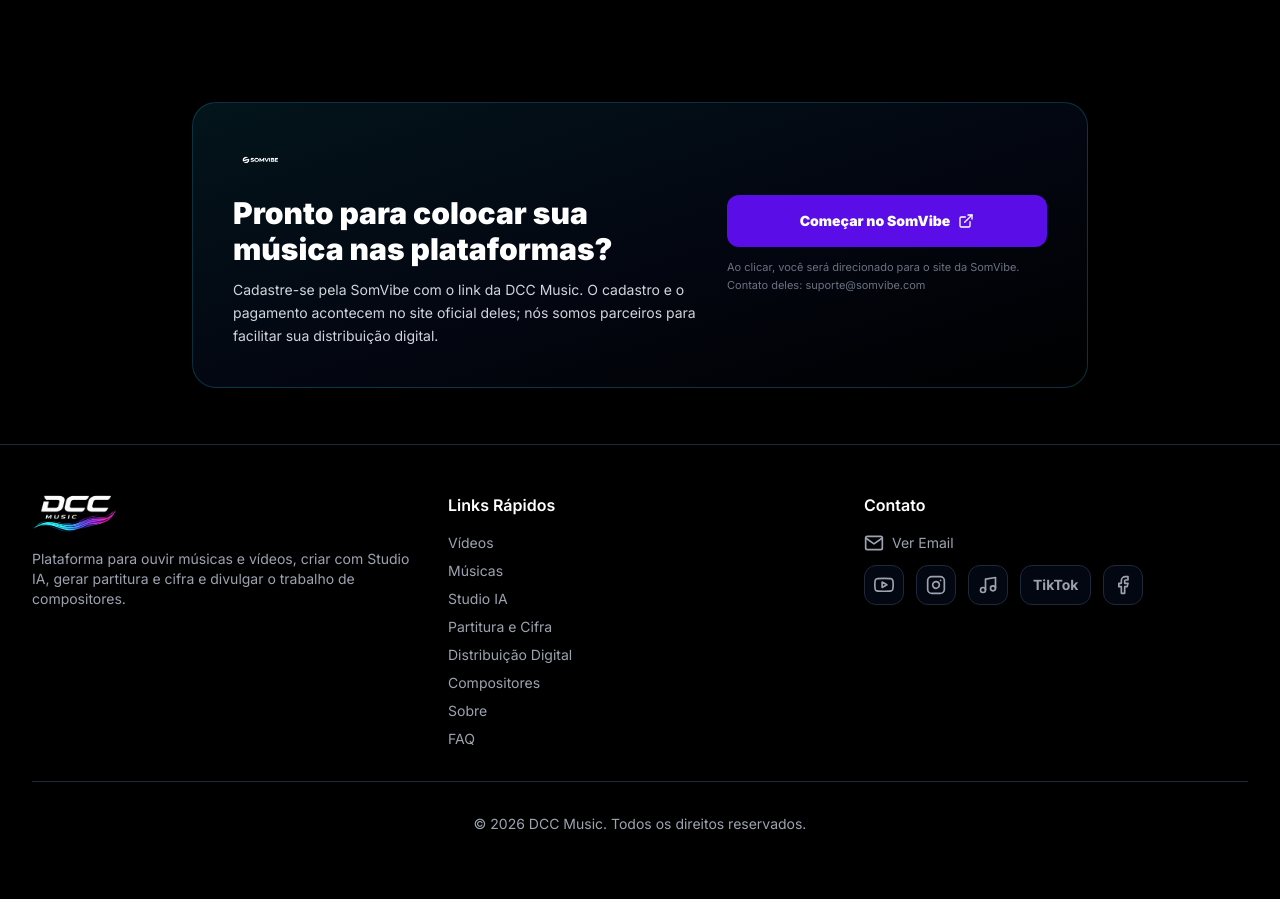
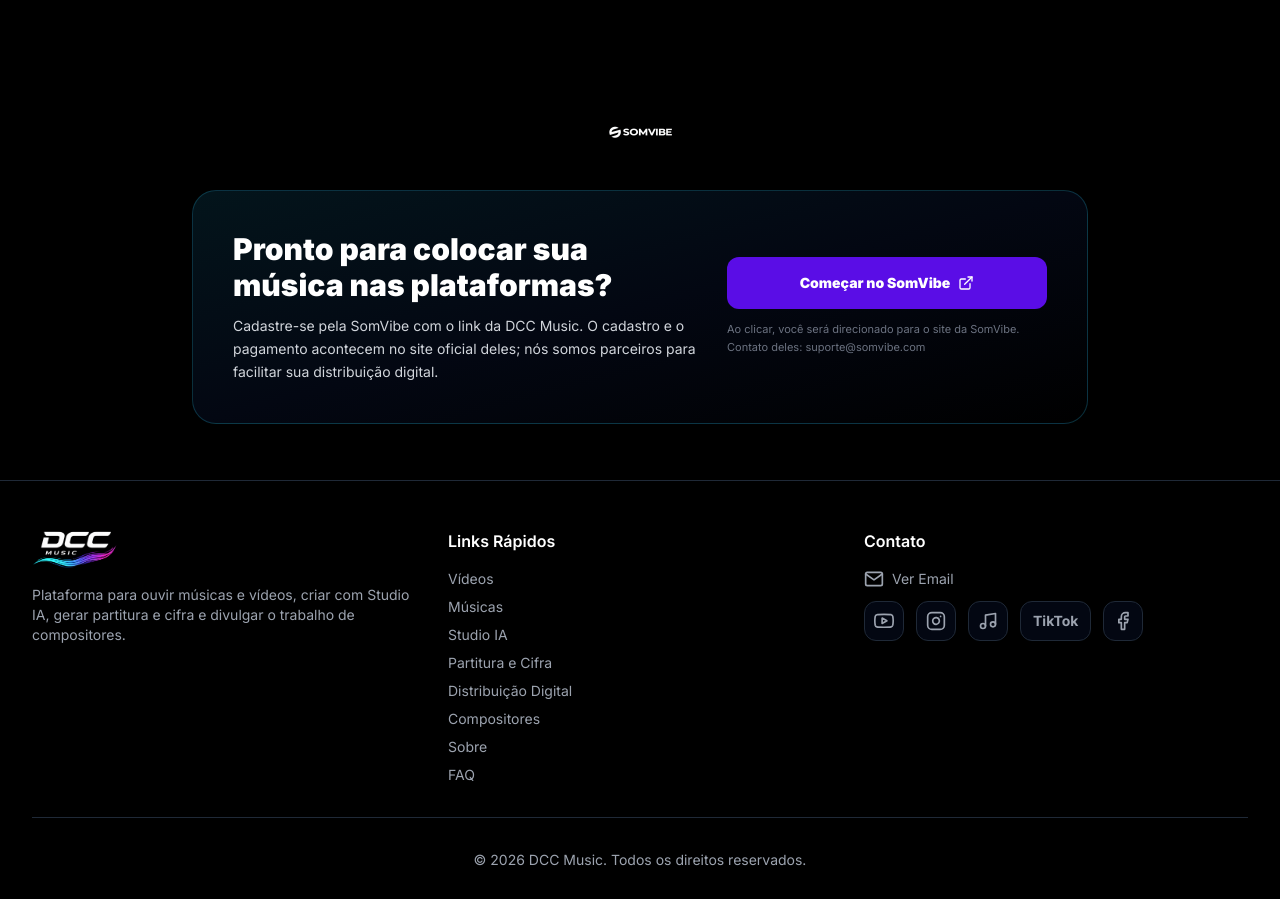
Before and after one commit to dcalaca/dccmusic, a Next.js app: page /distribuicao-digital in a window 1280 px wide. Shown: the part 1727-2626 px from the top of the page. Built offline with nearby package versions, Linux system fonts and the light colour scheme; no server answers.

Commit message:
Aumenta logo SomVibe e move para fora do card final.

```diff
--- a/app/distribuicao-digital/page.tsx
+++ b/app/distribuicao-digital/page.tsx
@@ -307,16 +307,19 @@
 
       <section className="py-10 sm:py-14">
         <div className="container mx-auto px-4 sm:px-6 lg:px-8">
-          <div className="mx-auto max-w-4xl overflow-hidden rounded-3xl border border-cyan-800/50 bg-gradient-to-br from-cyan-950/40 via-gray-950 to-black p-6 sm:p-10">
-            <div className="flex flex-col items-center gap-6 text-center lg:flex-row lg:text-left">
-              <div className="flex-1">
+          <div className="mx-auto max-w-4xl">
+            <div className="mb-6 flex justify-center">
               <Image
                 src="/Somvibe.png"
                 alt="SomVibe"
-                  width={180}
-                  height={46}
-                  className="mx-auto mb-4 h-9 w-auto lg:mx-0"
+                width={320}
+                height={82}
+                className="h-14 w-auto sm:h-16"
               />
+            </div>
+            <div className="overflow-hidden rounded-3xl border border-cyan-800/50 bg-gradient-to-br from-cyan-950/40 via-gray-950 to-black p-6 sm:p-10">
+              <div className="flex flex-col items-center gap-6 text-center lg:flex-row lg:text-left">
+                <div className="flex-1">
                   <h2 className="text-2xl font-black text-white sm:text-3xl">
                     Pronto para colocar sua música nas plataformas?
                   </h2>
@@ -337,6 +340,7 @@
               </div>
             </div>
           </div>
+        </div>
       </section>
     </div>
   )
```
Lines whose indentation alone changed are shown as unchanged.
